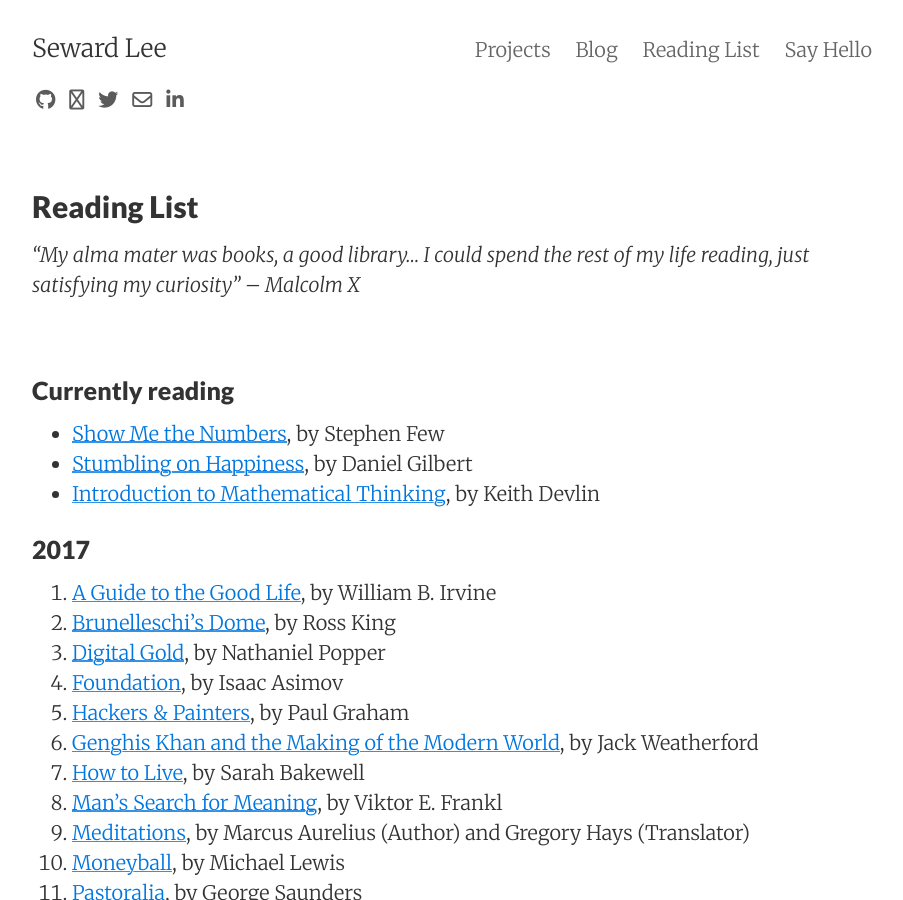
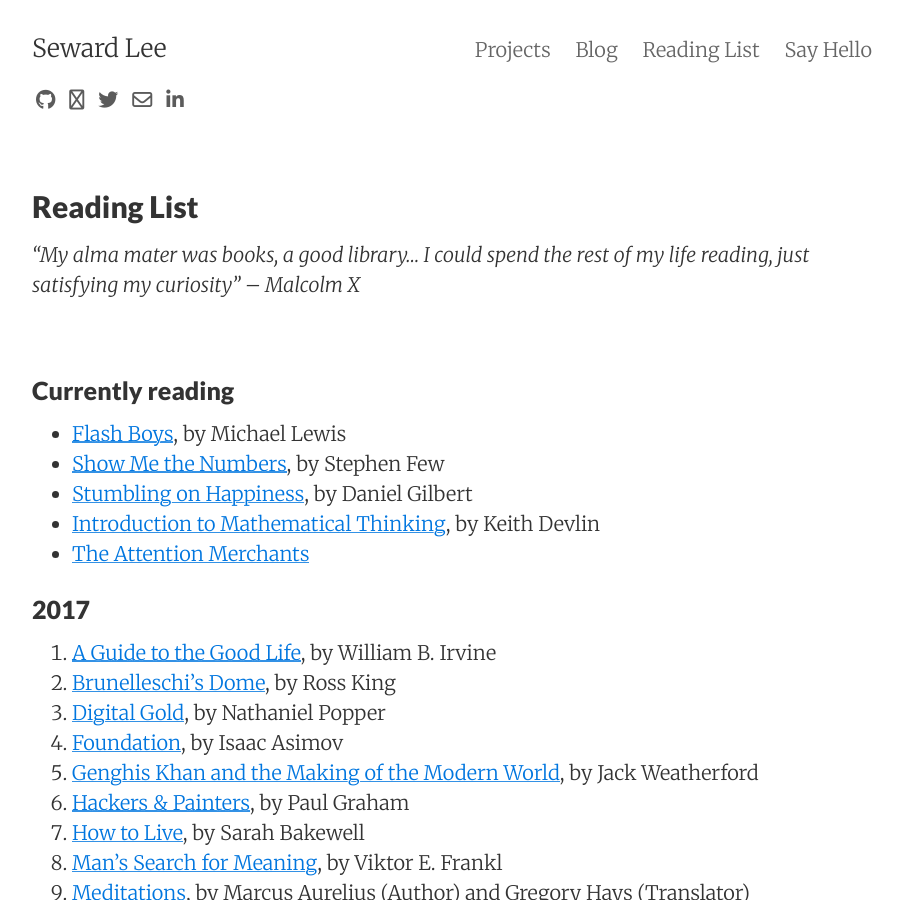
Before and after one commit to sewardlee337/sewardlee337.github.io, a Jekyll site: the page built from readinglist.md, in a window 1280 px wide and 900 px high. Shown: the whole window, without its empty margins (188-1091 px from the left). Built offline with Jekyll 4.4.1, drawn with Linux system fonts in a browser that asks for light colours; nearby versions of some CDN libraries.

Commit message:
Update reading list

```diff
--- a/readinglist.md
+++ b/readinglist.md
@@ -12,9 +12,11 @@ _"My alma mater was books, a good library... I could spend the rest of my life r
 
 ### Currently reading
 
+* [Flash Boys](https://www.amazon.com/Flash-Boys-Wall-Street-Revolt-ebook/dp/B00HVJB4VM/ref=sr_1_1?ie=UTF8&qid=1502054652&sr=8-1&keywords=flash+boys), by Michael Lewis
 * [Show Me the Numbers](https://www.amazon.com/Show-Me-Numbers-Designing-Enlighten/dp/0970601972/ref=sr_1_1?ie=UTF8&qid=1500348689&sr=8-1&keywords=show+me+the+numbers), by Stephen Few
 * [Stumbling on Happiness](https://www.amazon.com/Stumbling-Happiness-Daniel-Gilbert-ebook/dp/B000GCFW0A/ref=sr_1_1?ie=UTF8&qid=1502042514&sr=8-1&keywords=stumbling+upon+happiness), by Daniel Gilbert
 * [Introduction to Mathematical Thinking](https://www.amazon.com/Introduction-Mathematical-Thinking-Keith-Devlin-ebook/dp/B009LTPSTO/ref=sr_1_1?ie=UTF8&qid=1501048814&sr=8-1&keywords=introduction+to+mathematical+thinking), by Keith Devlin
+* [The Attention Merchants](https://www.amazon.com/Attention-Merchants-Scramble-Inside-Heads-ebook/dp/B01AEPSWB4/ref=sr_1_1?ie=UTF8&qid=1502057399&sr=8-1&keywords=tim+wu)
 
 
 ### 2017
@@ -23,8 +25,8 @@ _"My alma mater was books, a good library... I could spend the rest of my life r
 1. [Brunelleschi's Dome](https://www.amazon.com/Brunelleschis-Dome-Renaissance-Reinvented-Architecture-ebook/dp/B00DUVKOUW/ref=sr_1_1?s=digital-text&ie=UTF8&qid=1500162915&sr=1-1&keywords=brunelleschi%27s+dome), by Ross King
 1. [Digital Gold](https://www.amazon.com/Digital-Gold-Bitcoin-Millionaires-Reinvent-ebook/dp/B01D8KFX9Q/ref=sr_1_1?s=digital-text&ie=UTF8&qid=1500163114&sr=1-1&keywords=digital+gold), by Nathaniel Popper
 1. [Foundation](https://www.amazon.com/Foundation-Isaac-Asimov-ebook/dp/B000FC1PWA/ref=sr_1_1?ie=UTF8&qid=1501446251&sr=8-1&keywords=foundation+asimov), by Isaac Asimov
+1. [Genghis Khan and the Making of the Modern World](https://www.amazon.com/Genghis-Khan-Making-Modern-World-ebook/dp/B000FCK206/ref=sr_1_1?ie=UTF8&qid=1500165120&sr=8-1&keywords=genghis+khan+and+the+making+of+the+modern+world), by Jack Weatherford
 1. [Hackers & Painters](https://www.amazon.com/Hackers-Painters-Big-Ideas-Computer-ebook/dp/B0026OR2NQ/ref=sr_1_1?s=digital-text&ie=UTF8&qid=1500967102&sr=1-1&keywords=hackers+%26+painters), by Paul Graham
-1. [Genghis Khan and the Making of the Modern World](https://www.amazon.com/Genghis-Khan-Making-Modern-World-ebook/dp/B000FCK206/ref=sr_1_1?ie=UTF8&qid=1500165120&sr=8-1&keywords=genghis+khan+and+the+making+of+the+modern+world), by Jack Weatherford
 1. [How to Live](https://www.amazon.com/How-Live-Montaigne-Question-Attempts-ebook/dp/B003E8AK4Q/ref=sr_1_1?s=digital-text&ie=UTF8&qid=1500163553&sr=1-1&keywords=how+to+live), by Sarah Bakewell
 1. [Man's Search for Meaning](https://www.amazon.com/Mans-Search-Meaning-Viktor-Frankl-ebook/dp/B009U9S6FI/ref=sr_1_1?s=digital-text&ie=UTF8&qid=1500162652&sr=1-1&keywords=man%27s+search+for+meaning), by Viktor E. Frankl
 1. [Meditations](https://www.amazon.com/Meditations-New-Translation-Modern-Library-ebook/dp/B000FC1JAI/ref=sr_1_2?s=digital-text&ie=UTF8&qid=1500162466&sr=1-2&keywords=marcus+aurelius+gregory+hays), by Marcus Aurelius (Author) and Gregory Hays (Translator)
```
